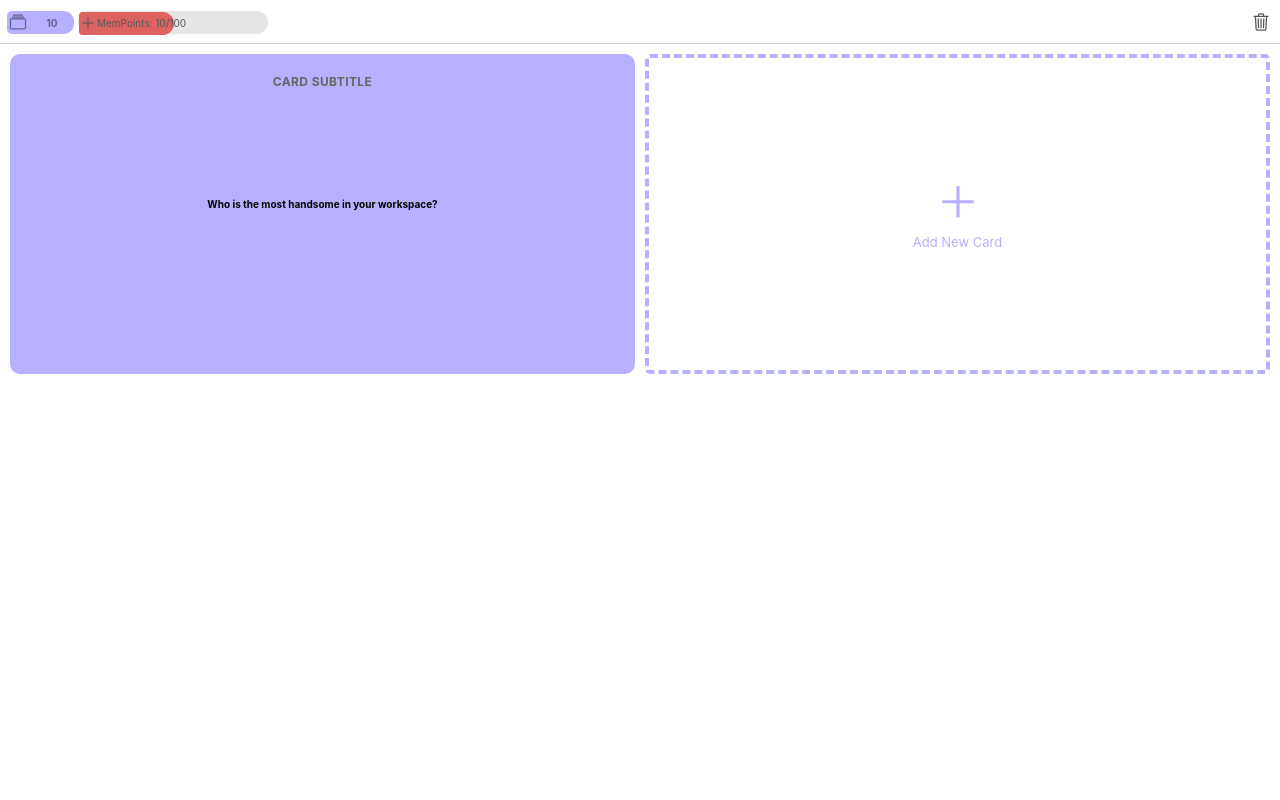
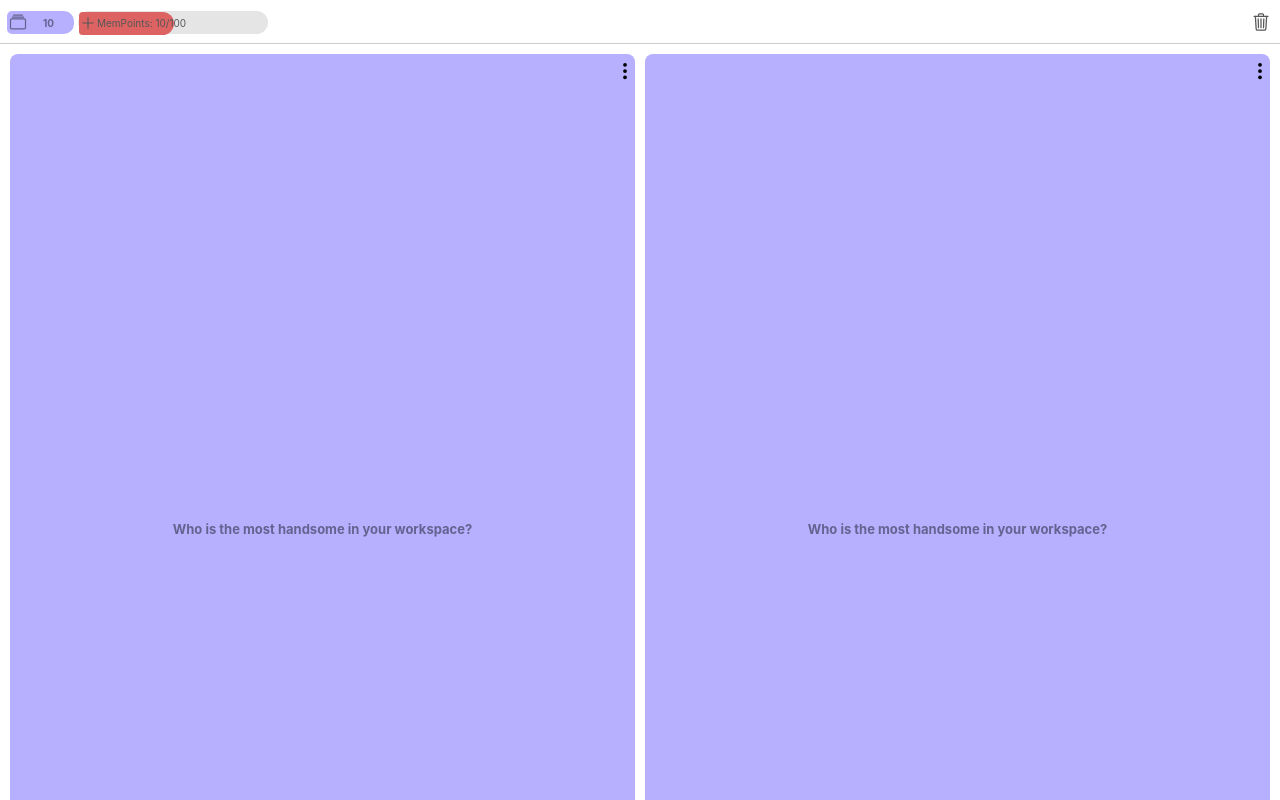
Before and after one commit to SatinTo/Memry, a React (Create React App) app: page /setItems in a window 1280 px wide. Built offline with nearby package versions, Linux system fonts and the light colour scheme.

Commit message:
chore: Fixes the positiong of the Card and Add New Card

```diff
--- a/src/components/Item.jsx
+++ b/src/components/Item.jsx
@@ -4,27 +4,35 @@ import {
 	IonCard,
 	IonCol,
 	IonCardHeader,
-	IonCardSubtitle
+	IonCardSubtitle,
+	IonIcon,
+	IonFabButton
 } from "@ionic/react";
 import React from "react";
 import { useHistory } from "react-router-dom";
+import {ellipsisVertical, refreshOutline} from 'ionicons/icons';
 
 const Item = ({id, data}) => {
 	const history = useHistory();
 
 	return (
 		<IonCol size="6">
-			<IonCard style={{height: "40vh", boxShadow: "none", margin: 0}}
+			<IonCard style={{boxShadow: "none", margin: 0, paddingBottom: "152%"}}
 			onClick={() => {history.push("/crudCard/" + id )}}>
-				<div className="card__face card__face--front" style={{ width: "100%", borderRadius: "10px", display: "inline-block"}}>
-					<IonCardHeader>
-						<IonCardSubtitle>Card Subtitle</IonCardSubtitle>
-					</IonCardHeader>
+				<div className="card__face card__face--front" style={{ width: "100%", borderRadius: "5px", display: "inline-block"}}>
+					<div style={{float: "right", paddingTop: "7px"}}>
+						<IonIcon icon={ellipsisVertical} style={{height: "20px", width: "20px", color: "#000"}}/>
+					</div>
 					<IonCardContent className="container">
-						<IonCardTitle style={{fontSize: "10px"}}>
+						<IonCardTitle style={{fontSize: "13px", color: "#656290", lineHeight: "15px"}}>
 							Who is the most handsome in your workspace?
 						</IonCardTitle>
 					</IonCardContent>
+					<div style={{position: "absolute", bottom: "9px", left: "9px"}}>
+						<IonFabButton style={{width: "20px", height:"20px", "--background": "#97FFF3"}}>
+							<IonIcon icon={refreshOutline} style={{width: "12px", height:"12px"}} />
+						</IonFabButton>
+					</div>
 				</div>
 			</IonCard>
 		</IonCol>
--- a/src/pages/SetItems.jsx
+++ b/src/pages/SetItems.jsx
@@ -12,15 +12,16 @@ import {
 	IonAlert,
 	IonHeader,
 	IonCol,
-	IonCardContent
+	IonCardContent,
+	IonCard
 } from "@ionic/react";
 import React, {useState, useContext} from "react";
-import {arrowBackOutline, addOutline, closeOutline, albumsOutline, trashOutline, addSharp} from 'ionicons/icons';
+import {arrowBackOutline, addOutline, closeOutline, albumsOutline, trashOutline, addSharp, ellipsisVertical, refreshOutline} from 'ionicons/icons';
 import { Plugins } from '@capacitor/core';
 import { useHistory } from "react-router-dom";
 import { ItemsContext } from "../ItemsStore";
 
-import RenderItems from '../components/RenderItems';
+// import RenderItems from '../components/RenderItems';
 import Item from "../components/Item";
 const { Storage } = Plugins;
 
@@ -67,7 +68,7 @@ const SetItems = () => {
 					<IonToolbar>
 						<div slot="start" style={{ width: "67px", backgroundColor: "#B7B0FF", height: "23px", borderRadius: "5px 10px 10px 5px", color: "#656290", marginLeft: "3px"}}>
 							<IonIcon icon={albumsOutline} style={{width: "20px", height: "20px", float:"left", padding: "1px"}}/>
-							<span style={{fontWeight: "bold", fontSize: "10px", lineHeight: "12px", paddingLeft: "26%"}}>10</span>
+							<span style={{fontWeight: "bold", fontSize: "10px", lineHeight: "12px", paddingLeft: "14px"}}>10</span>
 						</div>
 
 						<div style={{ display: "flex", padding: "1px", background: "#E5E5E5", marginLeft: "4px", borderRadius: "15px", color:"#575757", position: "relative", zIndex: "2", width: "190px", height: "23px"}}>
@@ -85,10 +86,12 @@ const SetItems = () => {
 					<IonRow >
 						{/* <RenderItems/> */}
 						<Item/>
+						<Item/>
+						<Item/>
 						{/* Add New Card Button */}
 						<IonCol size="6">
-							<div style={{height: "40vh", boxShadow: "none"}}>
-								<div style={{ borderRadius: "5px", display: "inline-block", margin: "auto", height: "inherit", border: "4px dashed #B7B0FF", width: "100%"}}>
+							<IonCard style={{boxShadow: "none", margin: 0, paddingBottom: "152%"}}>
+								<div className="" style={{ width: "100%", borderRadius: "5px", display: "inline-block", height: "100%", border: "4px dashed #B7B0FF", position: "absolute"}}>
 									<IonCardContent className="container">
 										<IonCardTitle style={{color: "#B7B0FF"}}>
 											<IonIcon icon={addSharp} style={{width: "50px", height: "50px"}}/>
@@ -96,7 +99,7 @@ const SetItems = () => {
 										</IonCardTitle>
 									</IonCardContent>
 								</div>
-							</div>
+							</IonCard>
 						</IonCol>
 					</IonRow>
 				</IonGrid>
```
